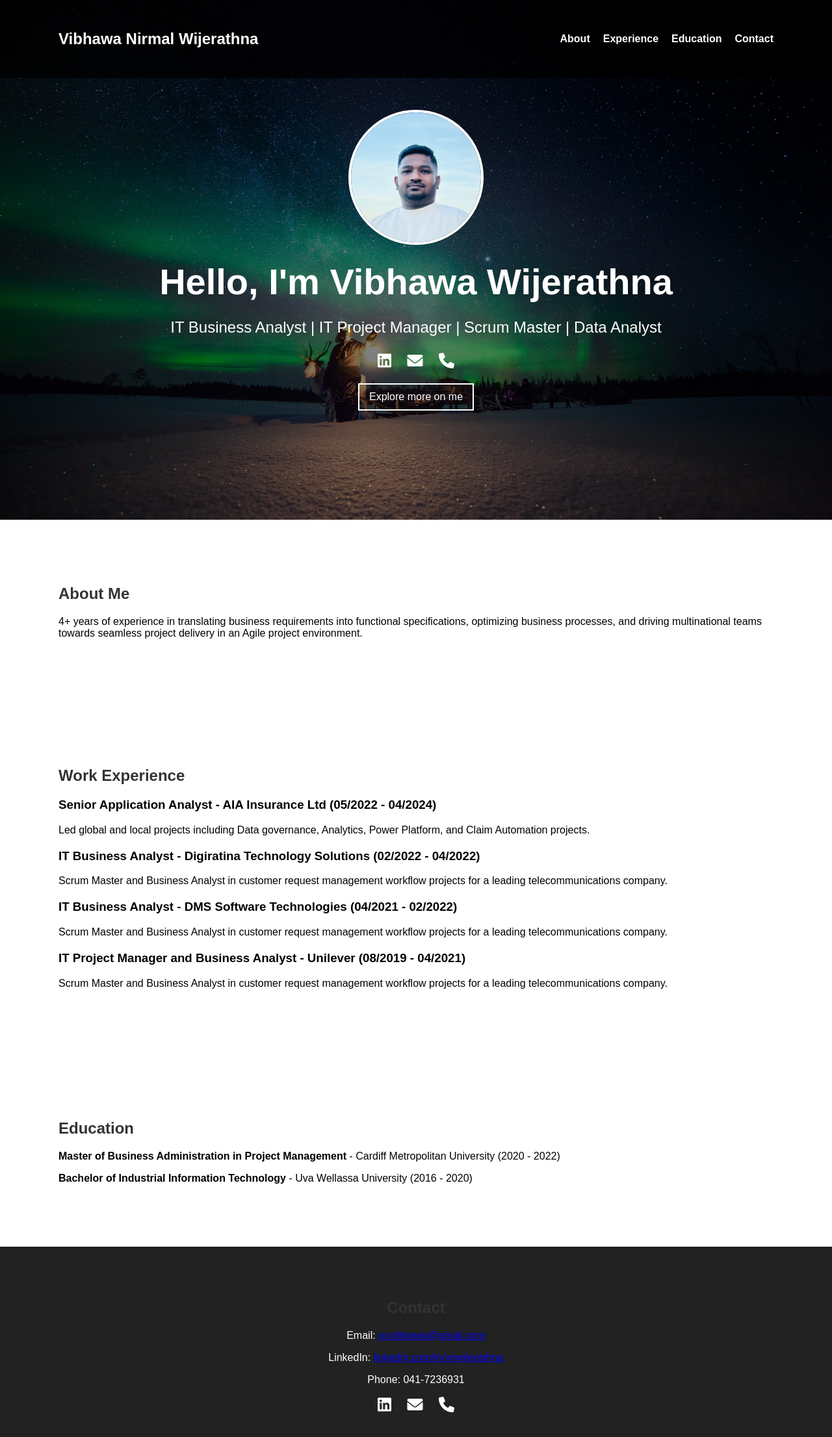
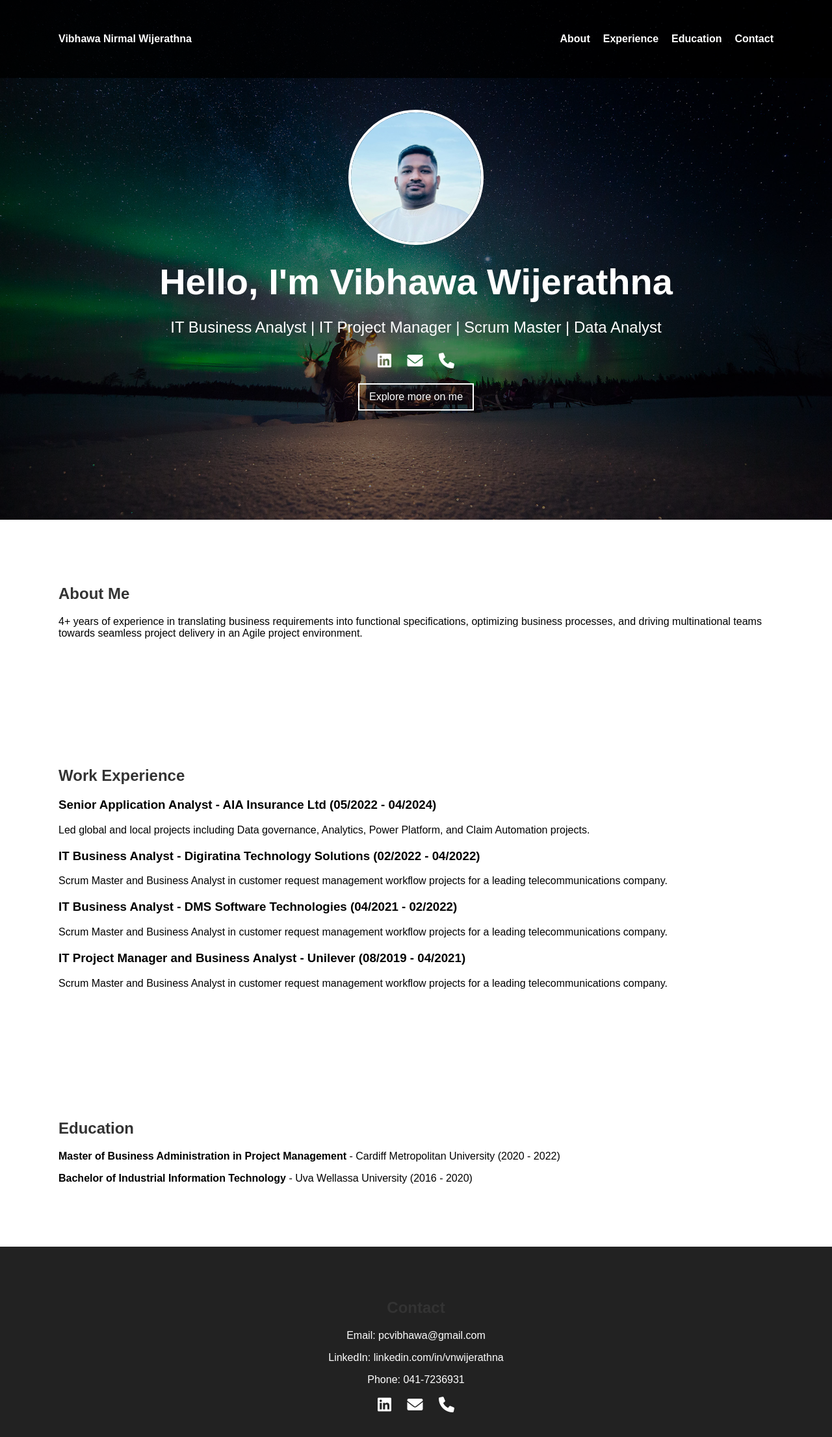
Before and after one commit to Vibhawa96/Portfolio, a plain HTML site: page index.html in a window 1280 px wide. Shown: the whole page at 65% size. Drawn offline with Linux system fonts and the light colour scheme.

Commit message:
Add files via upload

```diff
--- a/index.html
+++ b/index.html
@@ -12,7 +12,7 @@
     <!-- Navigation -->
     <nav class="navbar">
         <div class="container">
-            <h1 class="logo">Vibhawa Nirmal Wijerathna</h1>
+            <a href="#hero" class="logo">Vibhawa Nirmal Wijerathna</a>
             <ul class="nav-links">
                 <li><a href="#about">About</a></li>
                 <li><a href="#experience">Experience</a></li>
@@ -83,9 +83,9 @@
     <footer id="contact">
         <div class="container">
             <h2>Contact</h2>
-            <p>Email: <a href="mailto:pcvibhawa@gmail.com">pcvibhawa@gmail.com</a></p>
-            <p>LinkedIn: <a href="https://www.linkedin.com/in/vnwijerathna/" target="_blank">linkedin.com/in/vnwijerathna</a></p>
-            <p>Phone: 041-7236931</p>
+            <p>Email: <a href="mailto:pcvibhawa@gmail.com" class="contact-link">pcvibhawa@gmail.com</a></p>
+            <p>LinkedIn: <a href="https://www.linkedin.com/in/vnwijerathna/" target="_blank" class="contact-link">linkedin.com/in/vnwijerathna</a></p>
+            <p>Phone: <a href="tel:+0417236931" class="contact-link">041-7236931</a></p>
             <div class="social-icons">
                 <a href="https://www.linkedin.com/in/vnwijerathna/" target="_blank"><i class="fab fa-linkedin"></i></a>
                 <a href="mailto:pcvibhawa@gmail.com"><i class="fas fa-envelope"></i></a>
--- a/styles.css
+++ b/styles.css
@@ -28,9 +28,12 @@ body, html {
     align-items: center;
 }
 
-.navbar h1 {
+.navbar .logo {
     color: #fff;
     margin: 0;
+    text-decoration: none;
+    font-weight: bold;
+    cursor: pointer;
 }
 
 .nav-links {
@@ -147,3 +150,16 @@ footer .social-icons a {
     margin: 0 10px;
     font-size: 1.5rem;
 }
+
+.contact-link {
+    color: #fff;
+    text-decoration: none;
+}
+
+.contact-link:visited {
+    color: #fff; /* Ensures it stays white after being clicked */
+}
+
+.contact-link:hover {
+    text-decoration: underline; /* Optional: underline effect on hover */
+}
```
